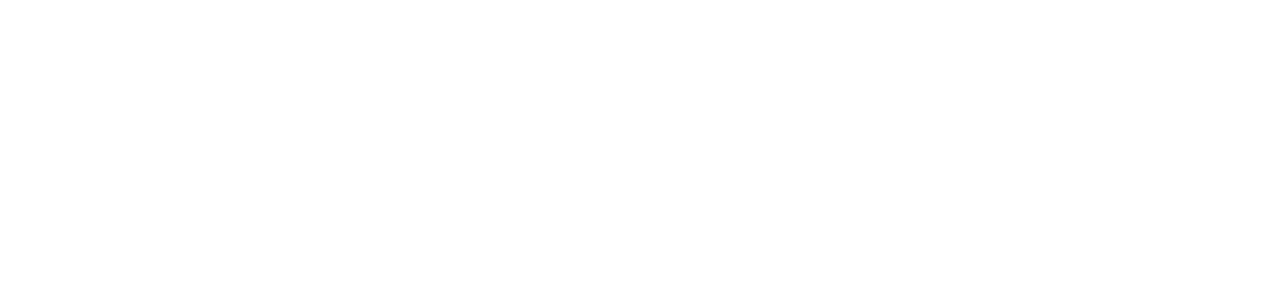
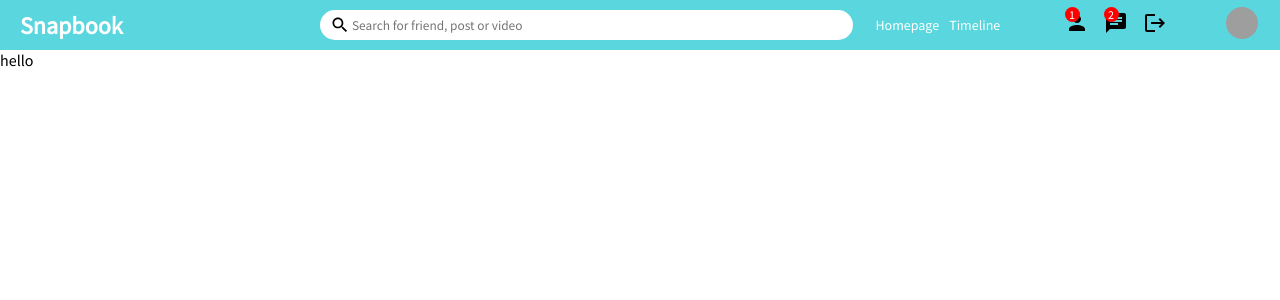
Before and after one commit to bhagwatsolunke/Snapbook, a React (Create React App) app: page /messenger in a window 1280 px wide. Before the commit this address had no page. Shown: the top 300 px of the page. Built offline with nearby package versions, Linux system fonts and the light colour scheme; sample sign-in values are in the browser's storage; a web font is replaced by a local one.

Commit message:
messenger page added

```diff
--- a/src/App.js
+++ b/src/App.js
@@ -2,6 +2,7 @@
 import Profile from "./pages/profile/Profile";
 import Login from "./pages/login/Login";
 import Register from "./pages/register/Register";
+import Messenger from "./pages/messenger/Messenger";
 import {
   BrowserRouter as Router,
   Route,
@@ -24,6 +25,7 @@
         <Route exact path="/" element={user ? <Home /> : <Register />} />
         <Route path="/login" element={user ? <Navigate replace to="/" /> : <Login />} />
         <Route path="/register" element={user ? <Navigate replace to="/" /> : <Register />} />
+        <Route path="/messenger" element={!user ? <Navigate replace to="/" /> : <Messenger />} />
         <Route path="/profile/:username" element={<Profile />} />
       </Routes>
     </Router>
--- /dev/null
+++ b/src/pages/messenger/Messenger.jsx
@@ -0,0 +1,14 @@
+import Topbar from "../../components/topbar/Topbar"
+import "./messenger.css"
+import React from 'react'
+
+export default function Messenger() {
+  return (
+    <>
+    <Topbar/>
+    <div className="messenger">
+     hello
+    </div>
+    </>
+  )
+}
```
Also changed, not shown: src/pages/messenger/messenger.css (added).
